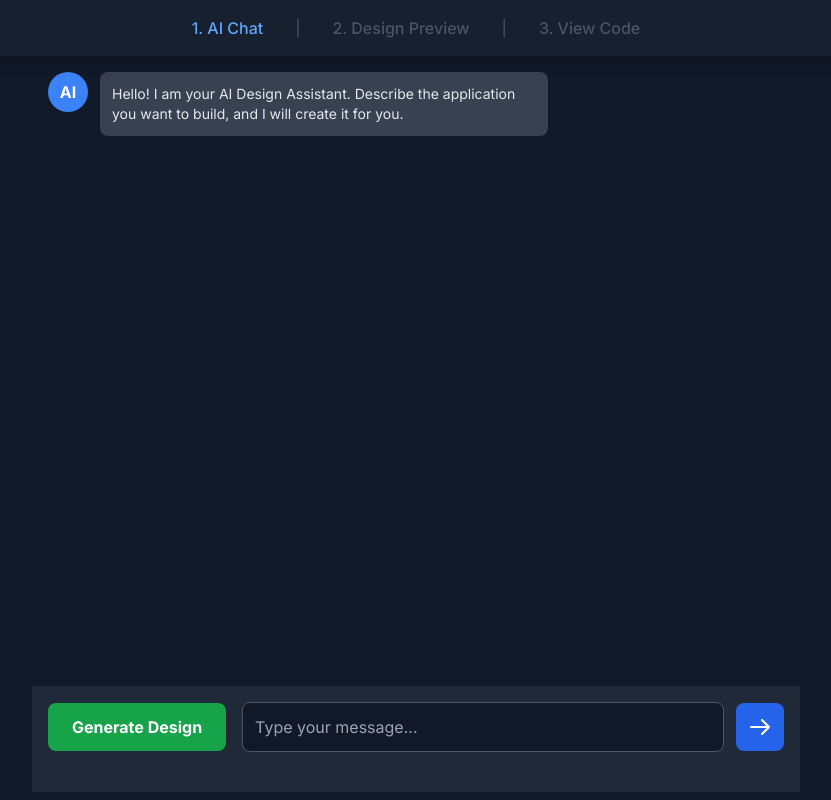
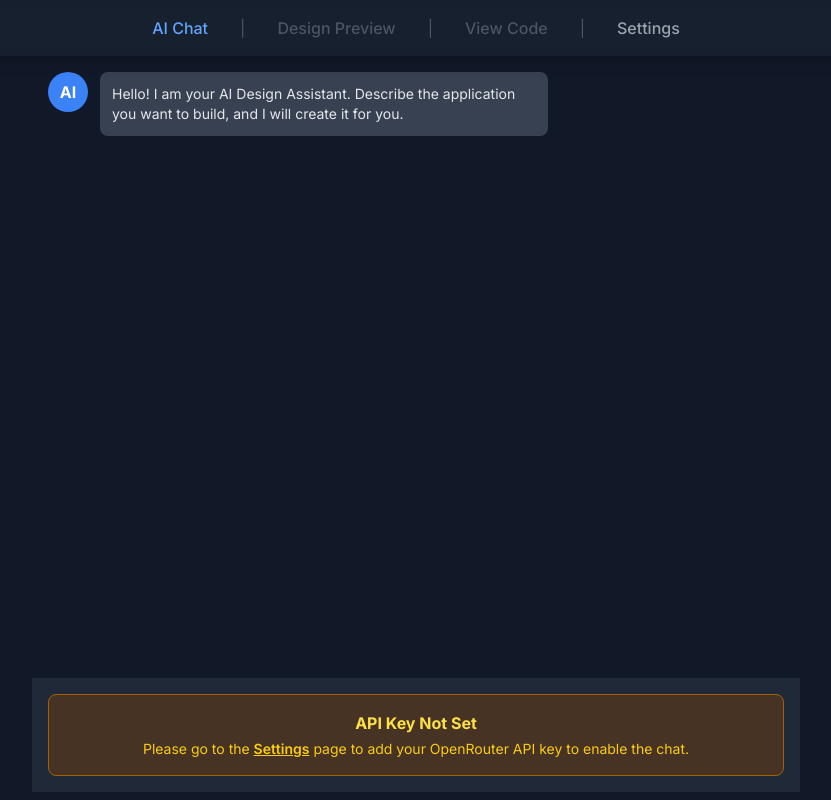
Before and after one commit to Roshan8800/LearnFlix, a PHP site: page /index.php?screen=chat in a window 1280 px wide. Shown: the whole page, without its empty margins (224-1055 px from the left). Run offline with PHP 8.4, Linux system fonts and the light colour scheme; some libraries are stand-ins or nearby versions.

Commit message:
feat: Implement user-provided API key management
This commit refactors the application to remove hardcoded API keys and introduces a user-facing settings screen to manage their own OpenRouter API key. This resolves previous 401 Unauthorized errors and significantly improves the security and usability of the application.

Key changes include:
- A new 'Settings' screen where users can enter and save their API key.
- Backend PHP logic to handle saving the API key to the session.
- The core API proxy function now uses the key from the session instead of a hardcoded value.
- The chat UI is now disabled if no API key is set, guiding the user to the settings page.
- Enhanced user feedback, including a success message on the settings page and a specific error message for 401 authentication failures.

```diff
--- a/index.php
+++ b/index.php
@@ -12,21 +12,10 @@ session_start();
  * @throws Exception If the API call fails.
  */
 function call_openrouter_api(array $messages, string $model_name = 'deepseek/deepseek-chat'): string {
-    // --- SECURITY WARNING ---
-    // The API keys below are hardcoded as per the user's request.
-    // For a production environment, it is strongly recommended to store these keys securely
-    // using environment variables (e.g., via getenv('MY_API_KEY')) and not in the source code.
-    $apiKeys = [
-        'deepseek/deepseek-chat' => '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',
-        'deepseek/deepseek-coder' => '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',
-        'qwen/qwen-2-7b-instruct' => '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'
-    ];
-
-    $apiKey = $apiKeys[$model_name] ?? null;
-
-    if (!$apiKey) {
-        throw new Exception("API key for model '{$model_name}' not found.");
+    if (empty($_SESSION['api_key'])) {
+        throw new Exception("API Key not set. Please set it in the Settings page.");
     }
+    $apiKey = $_SESSION['api_key'];
 
     $ch = curl_init();
     curl_setopt($ch, CURLOPT_URL, 'https://openrouter.ai/api/v1/chat/completions');
@@ -41,10 +30,6 @@ function call_openrouter_api(array $messages, string $model_name = 'deepseek/dee
         'Authorization: Bearer ' . $apiKey
     ]);
 
-    // FIX: Bypass SSL verification for environments with certificate issues (like Termux).
-    // WARNING: This is less secure and not recommended for production.
-    curl_setopt($ch, CURLOPT_SSL_VERIFYPEER, false);
-
     $result = curl_exec($ch);
     $httpcode = curl_getinfo($ch, CURLINFO_HTTP_CODE);
 
@@ -53,6 +38,9 @@ function call_openrouter_api(array $messages, string $model_name = 'deepseek/dee
     }
 
     if ($httpcode >= 400) {
+        if ($httpcode === 401) {
+            throw new Exception("Authentication failed (Error 401). Your API Key is likely invalid or expired. Please verify it in Settings.");
+        }
         throw new Exception("API request failed with status code {$httpcode}: {$result}");
     }
 
@@ -159,6 +147,21 @@ if ($_SERVER['REQUEST_METHOD'] === 'POST') {
     }
 }
 
+// Handle POST actions from regular forms (like settings)
+if ($_SERVER['REQUEST_METHOD'] === 'POST' && isset($_POST['action'])) {
+    $action = $_POST['action'];
+
+    if ($action === 'save_api_key') {
+        $apiKey = trim($_POST['api_key'] ?? '');
+        $_SESSION['api_key'] = $apiKey;
+        $_SESSION['settings_message'] = 'API Key saved successfully!';
+        // Redirect back to settings page to show the message and prevent form resubmission
+        header('Location: index.php?screen=settings');
+        exit;
+    }
+}
+
+
 // Handle Download ZIP action (as a GET request for simplicity)
 if (isset($_GET['action']) && $_GET['action'] === 'download_zip') {
     if (!empty($_SESSION['final_code'])) {
@@ -190,7 +193,7 @@ if ($_SERVER['REQUEST_METHOD'] === 'POST' && isset($_POST['action']) && $_POST['
     }
 }
 $screen = $_GET['screen'] ?? 'chat';
-if (!in_array($screen, ['chat', 'preview', 'code'])) {
+if (!in_array($screen, ['chat', 'preview', 'code', 'settings'])) {
     $screen = 'chat';
 }
 ?>
@@ -209,23 +212,27 @@ if (!in_array($screen, ['chat', 'preview', 'code'])) {
 <body class="antialiased">
     <!-- Navigation Bar -->
     <nav class="bg-gray-800/50 backdrop-blur-sm p-4 sticky top-0 z-20 shadow-lg">
-        <div class="max-w-4xl mx-auto flex justify-center items-center gap-4 md:gap-8">
+        <div class="max-w-5xl mx-auto flex justify-center items-center gap-4 md:gap-8">
             <?php
                 $preview_enabled = !empty($_SESSION['generated_preview_html']);
                 $code_enabled = !empty($_SESSION['final_code']);
             ?>
             <a href="index.php?screen=chat" class="text-sm md:text-base font-medium transition-colors <?php echo $screen === 'chat' ? 'text-blue-400' : 'text-gray-400 hover:text-white'; ?>">
-                1. AI Chat
+                AI Chat
             </a>
             <span class="text-gray-600">|</span>
             <a href="<?php echo $preview_enabled ? 'index.php?screen=preview' : '#'; ?>" class="text-sm md:text-base font-medium transition-colors
                 <?php echo $screen === 'preview' ? 'text-blue-400' : ($preview_enabled ? 'text-gray-400 hover:text-white' : 'text-gray-600 cursor-not-allowed'); ?>">
-                2. Design Preview
+                Design Preview
             </a>
             <span class="text-gray-600">|</span>
             <a href="<?php echo $code_enabled ? 'index.php?screen=code' : '#'; ?>" class="text-sm md:text-base font-medium transition-colors
                 <?php echo $screen === 'code' ? 'text-blue-400' : ($code_enabled ? 'text-gray-400 hover:text-white' : 'text-gray-600 cursor-not-allowed'); ?>">
-                3. View Code
+                View Code
+            </a>
+            <span class="text-gray-600 hidden md:inline">|</span>
+            <a href="index.php?screen=settings" class="text-sm md:text-base font-medium transition-colors <?php echo $screen === 'settings' ? 'text-blue-400' : 'text-gray-400 hover:text-white'; ?>">
+                Settings
             </a>
         </div>
     </nav>
@@ -238,6 +245,14 @@ if (!in_array($screen, ['chat', 'preview', 'code'])) {
                     <!-- Messages will be dynamically inserted here by JavaScript -->
                 </div>
                 <footer class="bg-gray-800 p-4">
+                    <?php if (empty($_SESSION['api_key'])): ?>
+                        <div class="text-center p-4 bg-yellow-900/50 rounded-lg border border-yellow-700">
+                            <p class="font-bold text-yellow-300">API Key Not Set</p>
+                            <p class="text-yellow-400 text-sm mt-1">
+                                Please go to the <a href="index.php?screen=settings" class="underline font-semibold hover:text-white">Settings</a> page to add your OpenRouter API key to enable the chat.
+                            </p>
+                        </div>
+                    <?php else: ?>
                         <div class="flex items-center gap-4">
                             <button id="generate-design-btn" class="bg-green-600 text-white font-bold py-3 px-6 rounded-lg hover:bg-green-700 transition-colors disabled:bg-gray-500 disabled:cursor-not-allowed flex-shrink-0">
                                Generate Design
@@ -250,6 +265,7 @@ if (!in_array($screen, ['chat', 'preview', 'code'])) {
                             </form>
                         </div>
                         <p id="error-message" class="text-red-400 text-sm mt-2 text-center h-4"></p>
+                    <?php endif; ?>
                 </footer>
             </div>
         <?php elseif ($screen === 'preview'): ?>
@@ -320,6 +336,39 @@ if (!in_array($screen, ['chat', 'preview', 'code'])) {
                         </a>
                     </div>
                 <?php endif; ?>
+            </div>
+        <?php elseif ($screen === 'settings'): ?>
+            <div id="settings-screen" class="flex flex-col items-center p-4">
+                 <header class="w-full max-w-3xl mx-auto mb-8 text-center">
+                    <h1 class="text-3xl font-bold text-white">Settings</h1>
+                    <p class="text-gray-400 mt-2">Manage your API Key here.</p>
+                </header>
+
+                <div class="w-full max-w-md bg-gray-800 p-8 rounded-lg shadow-lg">
+                    <?php
+                        // Check for and display the success message
+                        if (isset($_SESSION['settings_message'])):
+                    ?>
+                        <div class="mb-4 p-3 bg-green-900/50 border border-green-700 text-green-300 text-sm rounded-lg text-center">
+                            <?php echo $_SESSION['settings_message']; ?>
+                        </div>
+                    <?php
+                        // Unset the message so it doesn't show again
+                        unset($_SESSION['settings_message']);
+                        endif;
+                    ?>
+
+                    <form method="POST" action="index.php?screen=settings">
+                        <input type="hidden" name="action" value="save_api_key">
+                        <div class="mb-4">
+                            <label for="api_key" class="block text-gray-300 text-sm font-bold mb-2">OpenRouter API Key</label>
+                            <input type="password" name="api_key" id="api_key" value="<?php echo htmlspecialchars($_SESSION['api_key'] ?? ''); ?>" class="w-full bg-gray-900 text-white p-3 rounded-lg border border-gray-600 focus:ring-2 focus:ring-blue-500 focus:outline-none transition" placeholder="sk-or-v1-...">
+                        </div>
+                        <button type="submit" class="w-full bg-blue-600 text-white font-bold py-3 px-6 rounded-lg hover:bg-blue-700 transition-colors">
+                            Save API Key
+                        </button>
+                    </form>
+                </div>
             </div>
         <?php endif; ?>
     </main>
```
Lines whose indentation alone changed are shown as unchanged.
